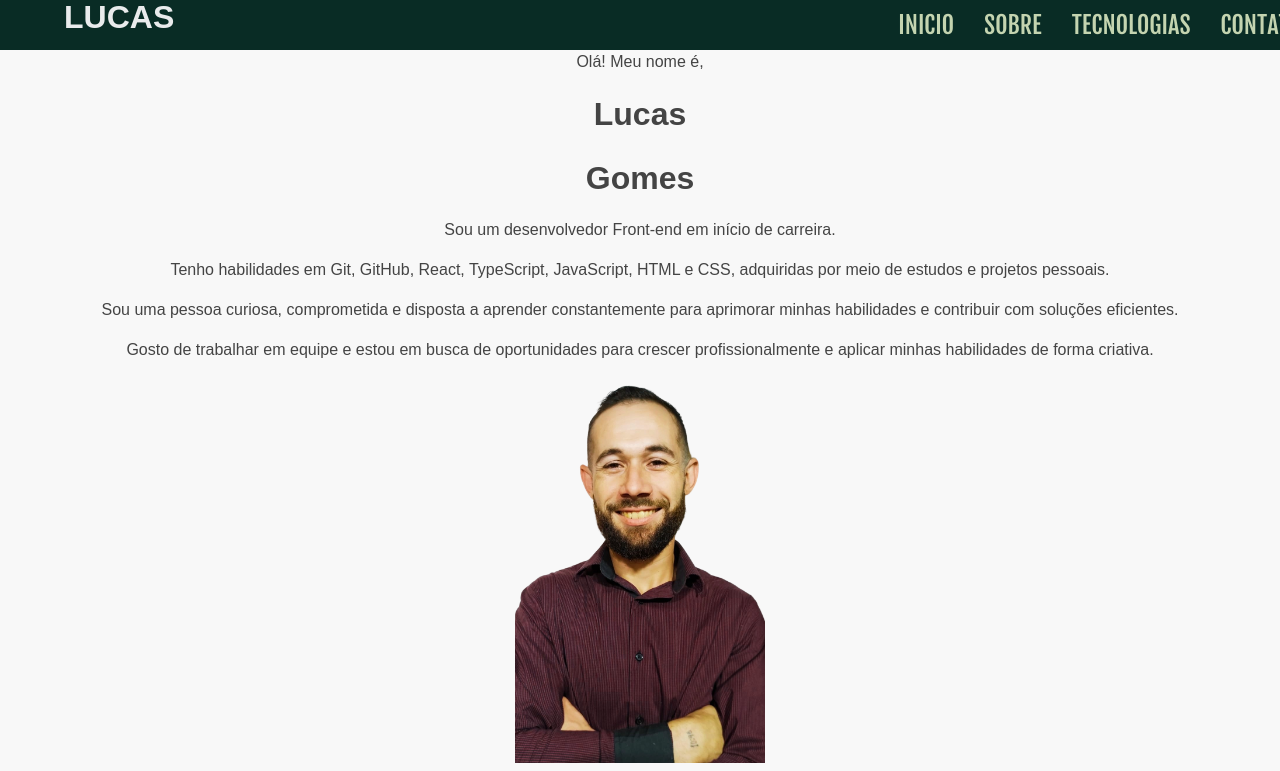
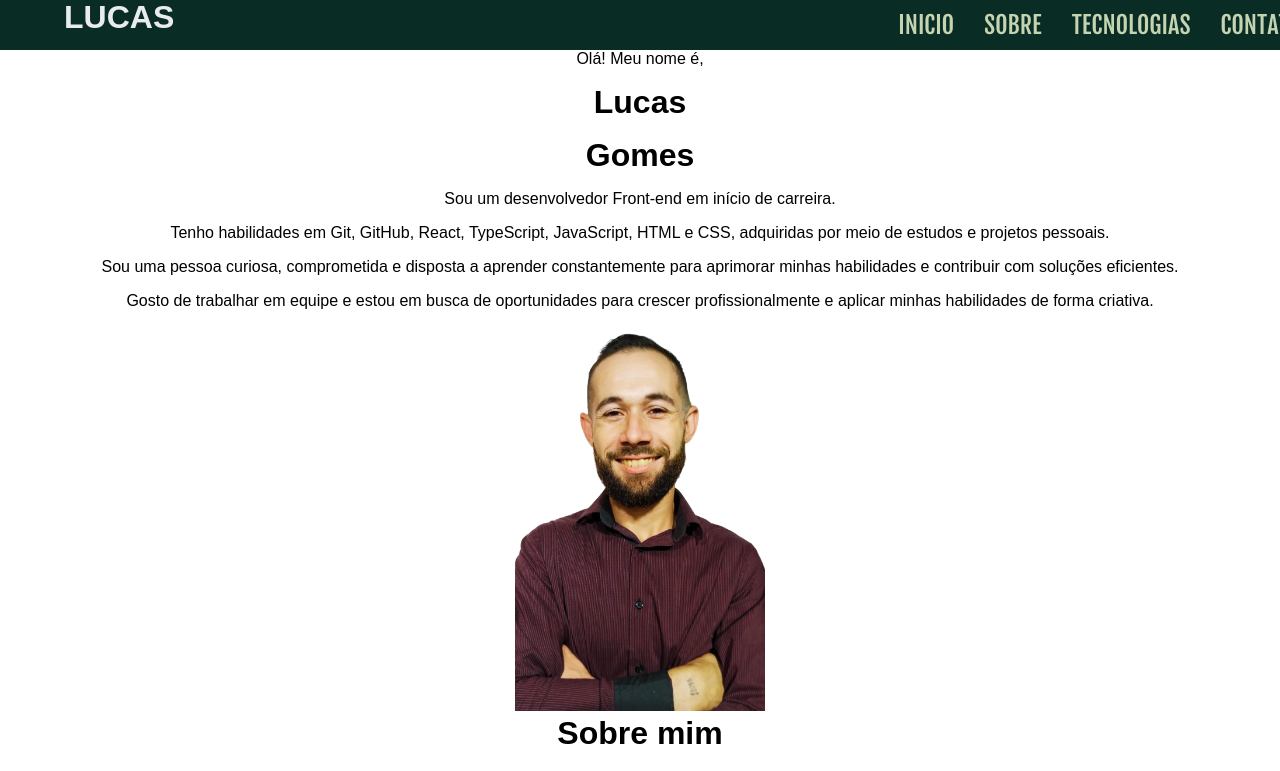
Before and after one commit to lucasccgomes/portfolio-lucas, a React (Vite) app: page / in a window 1280 px wide. Shown: the top 771 px of the page. Built offline with nearby package versions, Linux system fonts and the light colour scheme.

Commit message:
fix(about): correction of margins and classname

```diff
--- a/src/components/About/About.css
+++ b/src/components/About/About.css
@@ -1,18 +1,12 @@
 /* Fontes */
 @import url('https://fonts.googleapis.com/css2?family=Montserrat:wght@300;400;700&display=swap');
 
-/* Estilos globais */
-* {
-  margin: 0;
-  padding: 0;
-  box-sizing: border-box;
-}
 
-body {
+.about {
   font-family: 'Montserrat', sans-serif;
   font-size: 16px;
-  color: #444;
-  background-color: #f8f8f8;
+  color: #f8f8f8;
+  background-color:  #444;
   line-height: 1.5;
 }
 
```
